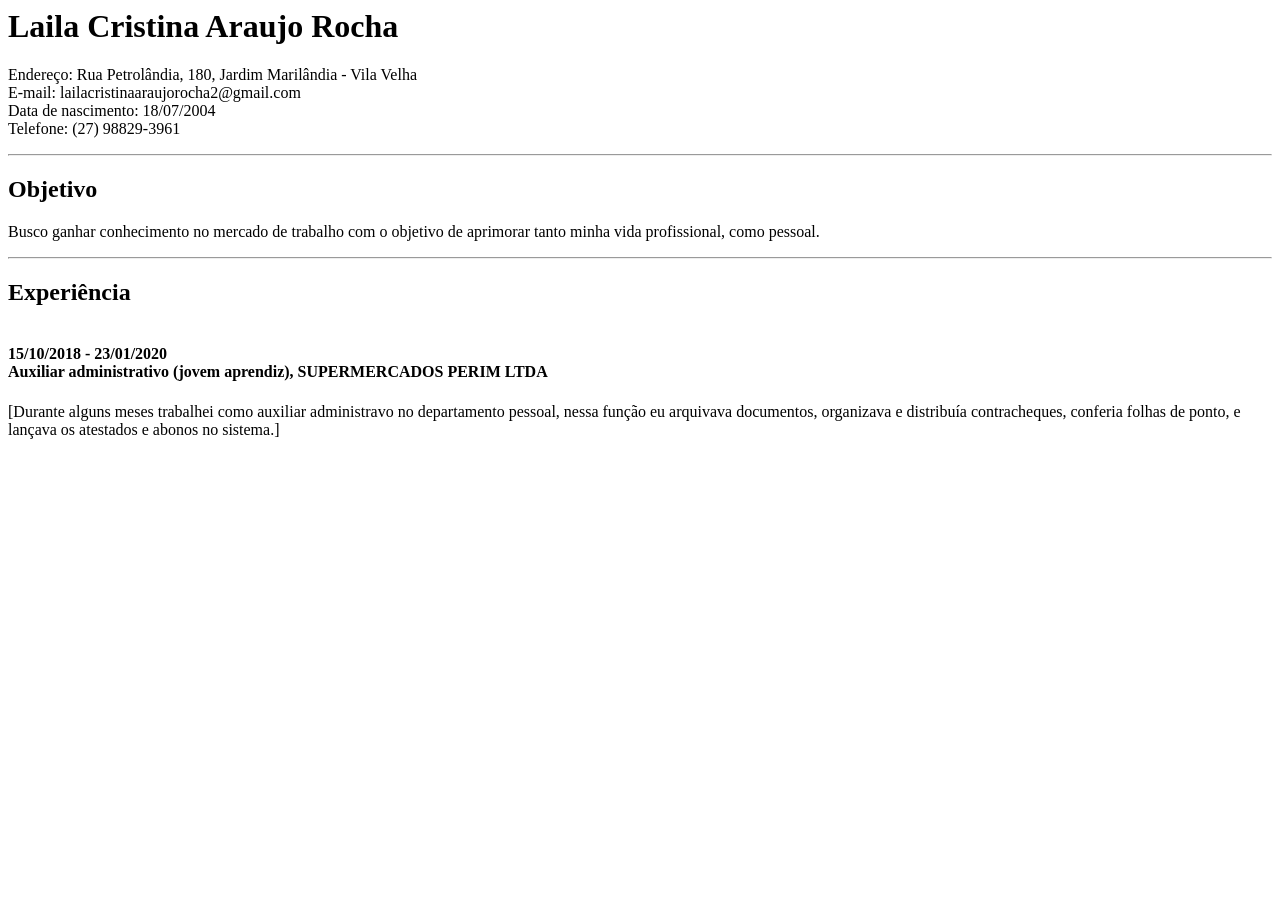
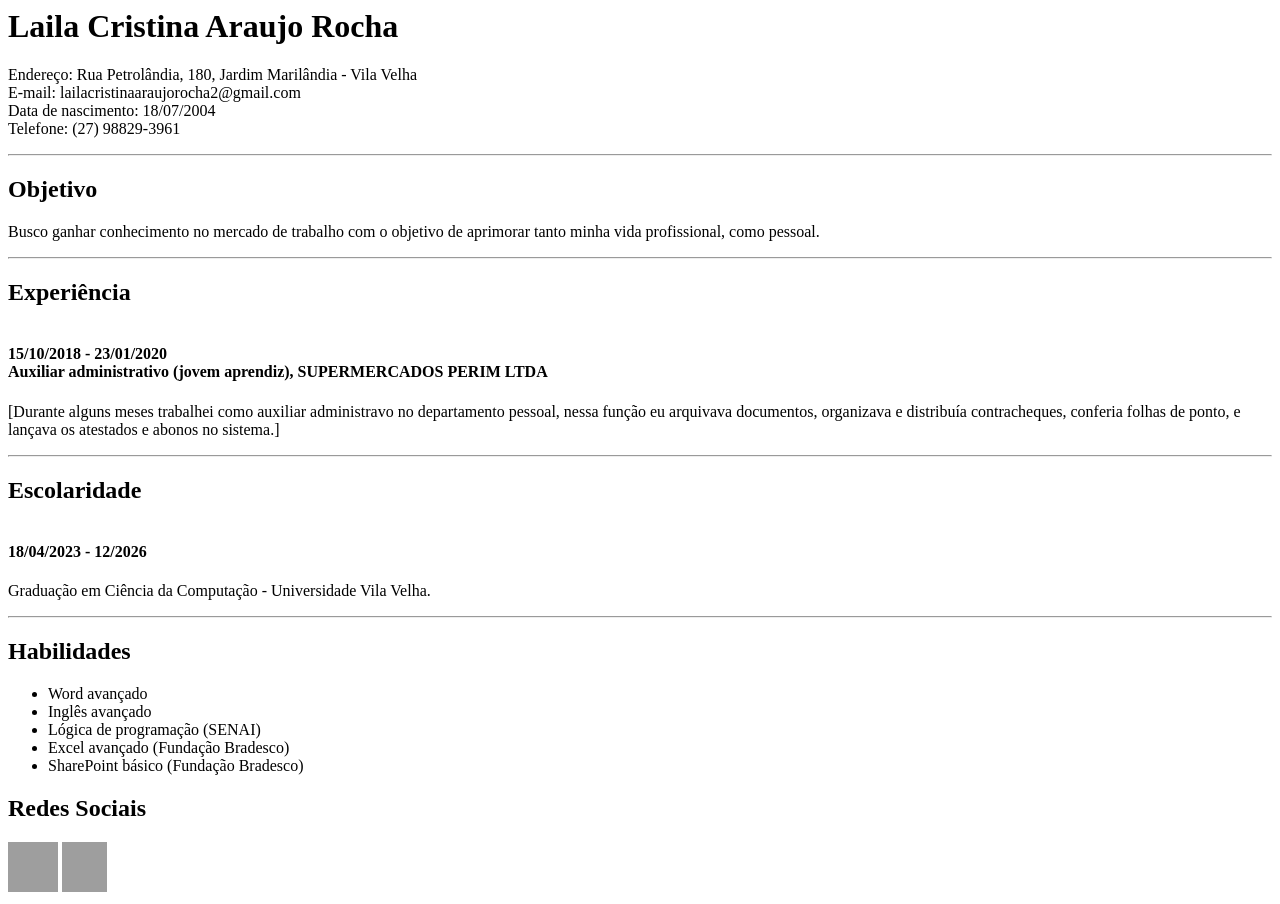
Before and after one commit to saiayla/portifoliouvv23022024, a plain HTML site: page Curriculo.html in a window 1280 px wide. Before the commit the page ends 800 px from the top, so only its background shows below. Drawn offline with Linux system fonts and the light colour scheme; grey boxes are pictures that could not be loaded.

Commit message:
Add files via upload

```diff
--- a/Curriculo.html
+++ b/Curriculo.html
@@ -16,5 +16,21 @@
          <h2> Experiência </h2>
         <h4> <br> 15/10/2018 - 23/01/2020</br> Auxiliar administrativo (jovem aprendiz), SUPERMERCADOS PERIM LTDA </h4>
         <p> [Durante alguns meses trabalhei como auxiliar administravo no departamento pessoal, nessa função eu arquivava documentos, organizava e distribuía contracheques, conferia folhas de ponto, e lançava os atestados e abonos no sistema.] </p>
+        <hr>
+        <h2> Escolaridade </h2>
+        <h4> <br> 18/04/2023 - 12/2026 </br> </h4>
+        <p> Graduação em Ciência da Computação - Universidade Vila Velha.
+        <hr>
+        <h2> Habilidades </h2>
+        <ul>
+            <li>Word avançado</li>
+            <li> Inglês avançado </li>
+            <li>Lógica de programação (SENAI)</li>
+            <li>Excel avançado (Fundação Bradesco)</li>
+            <li>SharePoint básico (Fundação Bradesco)</li>
+        </ul>
+        <h2> Redes Sociais </h2>
+        <a href = "https://www.instagram.com/" target = "_blank"><img src = "https://img.freepik.com/vetores-gratis/instagram-icone-novo_1057-2227.jpg" width="50" height="50"></a>
+        <a href = "https://twitter.com/i/flow/login?input_flow_data=%7B%22requested_variant%22%3A%22eyJsYW5nIjoicHQifQ%3D%3D%22%7D" target = "_blank"><img src = "https://s2-techtudo.glbimg.com/wmdSP2gnELfjTurV7E89syZcL_o=/0x0:400x400/984x0/smart/filters:strip_icc()/i.s3.glbimg.com/v1/AUTH_08fbf48bc0524877943fe86e43087e7a/internal_photos/bs/2023/e/D/6e24vbQSaRBG2ScINKIQ/imagem-6.jpg"  width="45" height="50"></a>
     </body>
 </html>
```
